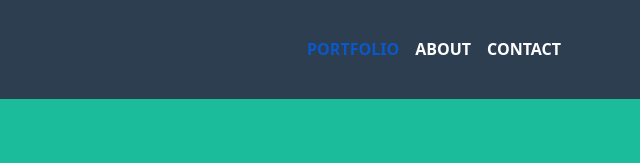
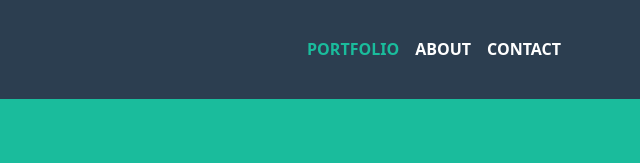
Before and after one commit to AnielloPiscopo/html-css-bootstrap-freelancer, a plain HTML site: page index.html in a window 1280 px wide. In both pictures the pointer is over the link "PORTFOLIO". Shown: the top 163 px of the page, 545-1185 px from the left. Drawn offline with nearby package versions, Linux system fonts and the light colour scheme.

Commit message:
Made some improvements

```diff
--- a/css/style.css
+++ b/css/style.css
@@ -58,6 +58,10 @@ header a{
     color: var(--secondary-text-color);
 }
 
+header .my-nav-link:hover{
+    font-style: italic;
+    color: var(--jumbotron-bg-color);
+}
 
 
 /* * MAIN */
@@ -96,7 +100,7 @@ main .my-bg-color-green .my-btn{
 }
 
 #jumbotron .my-job:hover{
-    font-style: italic;
+    text-decoration: underline;
 }
 
 
@@ -180,6 +184,10 @@ RESPONSIVENESS */
         text-transform: uppercase;
     }
 
+    header .my-nav-link:hover{
+        font-style: normal;
+    }
+
 
     /* ? MAIN */
     #jumbotron .my-title{
```
